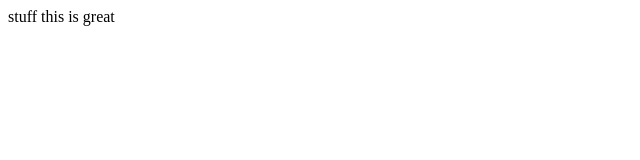
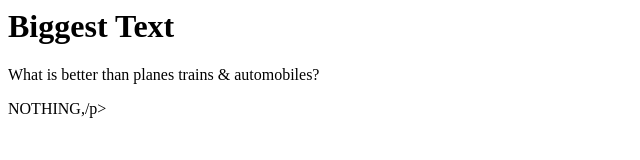
Before and after one commit to MickeyShultz/planes-trains---automobiles, a plain HTML site: page index.html in a window 1280 px wide. Shown: the whole page, without its empty margins (0-640 px from the left). Drawn offline with Linux system fonts and the light colour scheme.

Commit message:
Update index.html

```diff
--- a/index.html
+++ b/index.html
@@ -1 +1,3 @@
-stuff this is great
+<h1>Biggest Text</h1>
+<p>What is better than planes trains & automobiles?</p>
+<p>NOTHING,/p>
```
